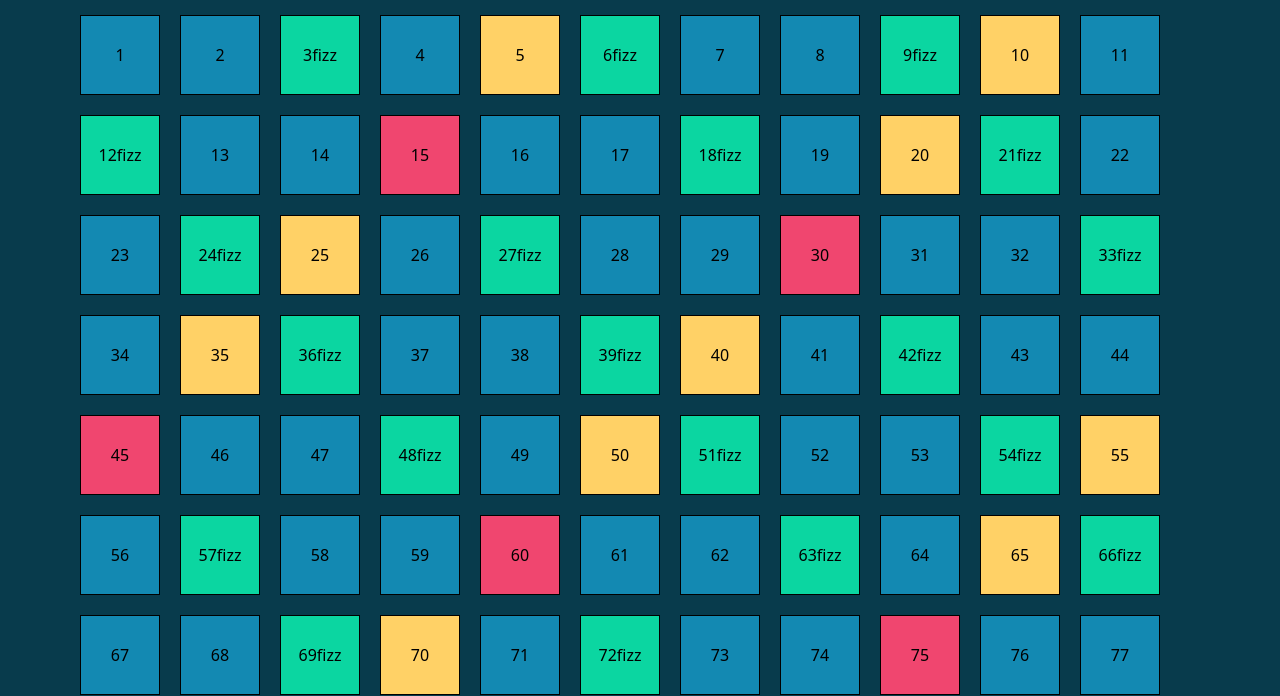
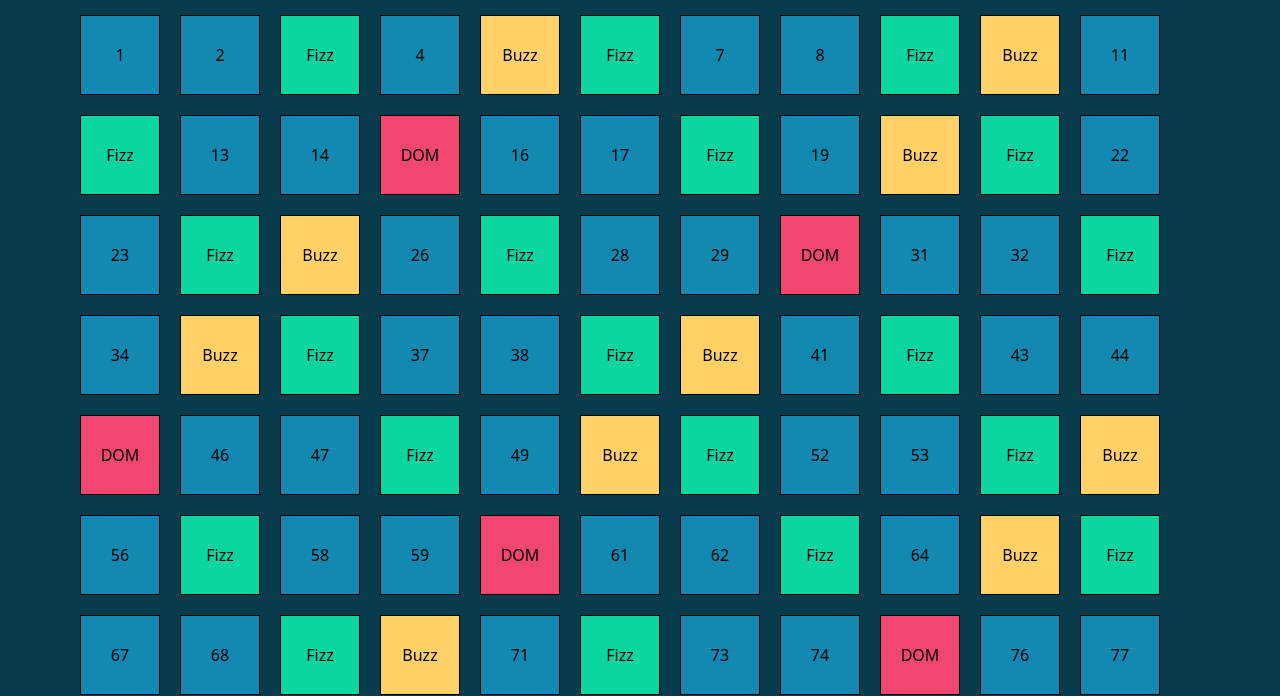
Before and after one commit to salvosanzone/js-fizzbuzzdom, a plain HTML site: page index.html in a window 1280 px wide. Shown: the part 135-831 px from the top of the page. Drawn offline with nearby package versions, Linux system fonts and the light colour scheme.

Commit message:
inserimento parole con innerHTML

```diff
--- a/css/style.css
+++ b/css/style.css
@@ -22,9 +22,6 @@ h1{
 .box.multiple-of-3{
   background-color: #0bd6a1;
 }
-.box.multiple-of-3::after{
-  content: 'fizz';
-}
 
 .box.multiple-of-5{
   background-color: #ffd166;
--- a/js/script.js
+++ b/js/script.js
@@ -1,8 +1,7 @@
 // Scrivi un programma che esegua un ciclo da 1 a 100 e a ogni iterazione appenda un elemento html al container con uno stile differente a seconda del valore dell’indice per i multipli di 3, per i multipli di 5 e per i valori che sono sia multipli di 3 che di 5.
 
-//selezione la classe .row come variabile
+//selezione dal css la classe .row come variabile
 const row = document.querySelector('.row');
-
 
 //creo il mio ciclo for
 for (let i = 1; i <= 100; i++)
@@ -16,10 +15,14 @@ for (let i = 1; i <= 100; i++)
     //all'interno del mio ciclo for scrivo le mie condizioni
     if (!(i % 3) && !(i % 5)) {
       box.classList.add('both');
-   } else if (!(i % 3)) {
+      box.innerHTML = 'DOM'
+    } else if (!(i % 3)) {
       box.classList.add('multiple-of-3');
+      box.innerHTML = 'Fizz'
+
    } else if (!(i % 5)) {
       box.classList.add('multiple-of-5');
+      box.innerHTML = 'Buzz'
    }
     console.log(i);
   };
```
